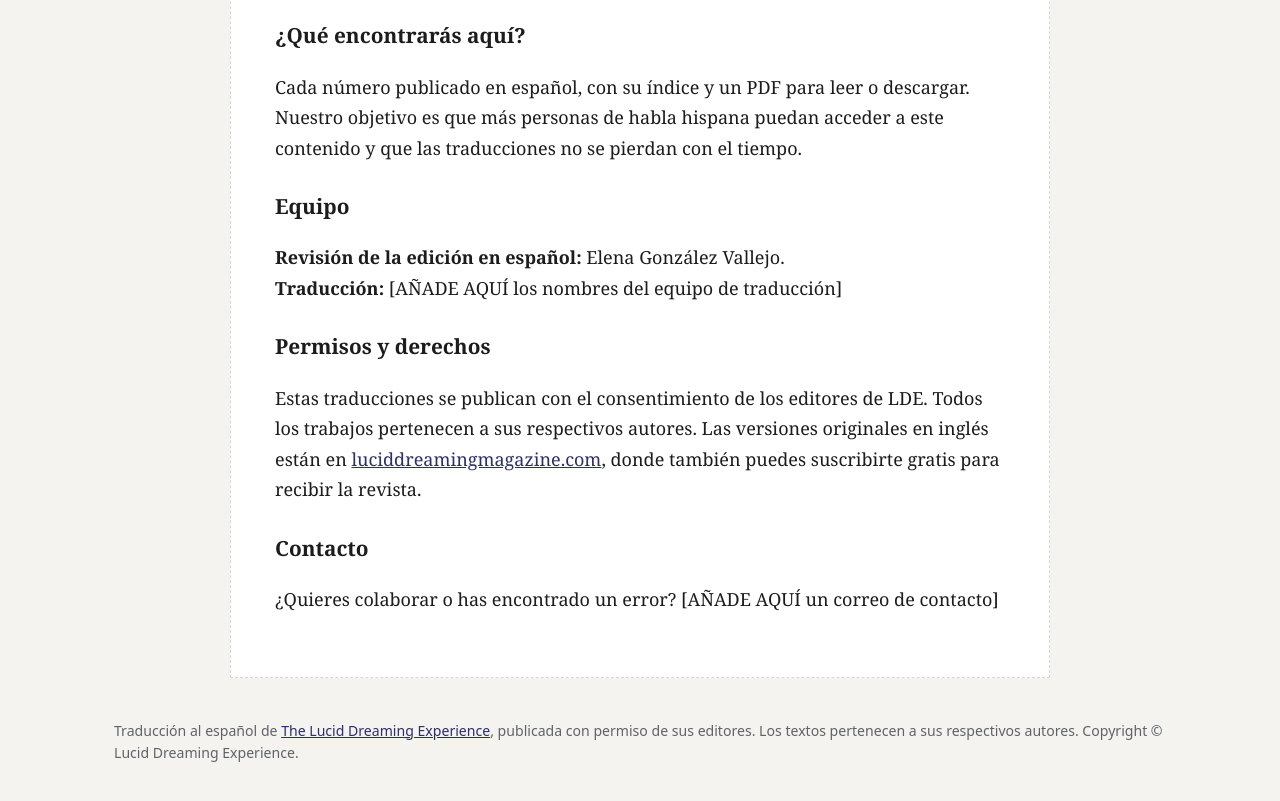
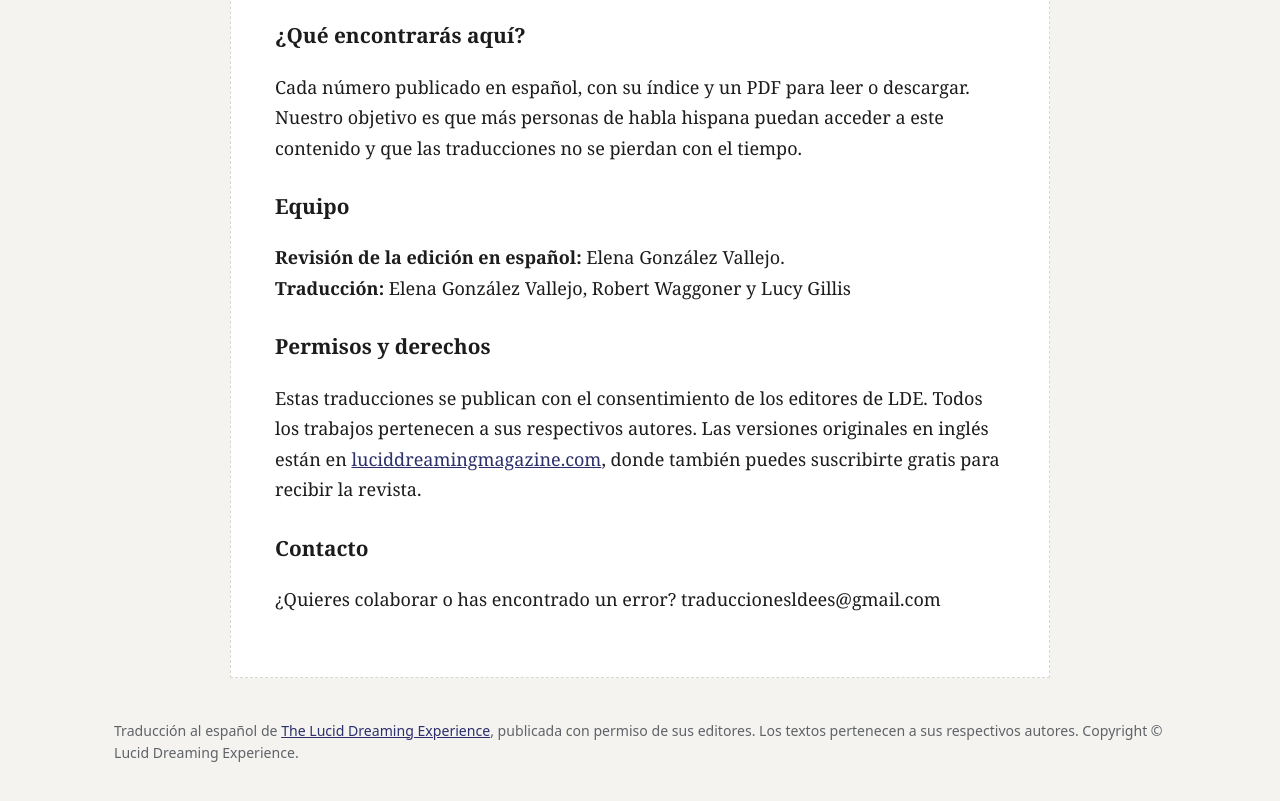
Before and after one commit to lde-es/lde-es.github.io, a plain HTML site: page acerca.html in a window 1280 px wide. Shown: the part 499-1300 px from the top of the page. Drawn offline with Linux system fonts and the light colour scheme.

Commit message:
Update acerca.html

```diff
--- a/acerca.html
+++ b/acerca.html
@@ -7,9 +7,9 @@
 <h2>¿Qué encontrarás aquí?</h2>
 <p>Cada número publicado en español, con su índice y un PDF para leer o descargar. Nuestro objetivo es que más personas de habla hispana puedan acceder a este contenido y que las traducciones no se pierdan con el tiempo.</p>
 <h2>Equipo</h2>
-<p><b>Revisión de la edición en español:</b> Elena González Vallejo.<br><b>Traducción:</b> [AÑADE AQUÍ los nombres del equipo de traducción]</p>
+<p><b>Revisión de la edición en español:</b> Elena González Vallejo.<br><b>Traducción:</b> Elena González Vallejo, Robert Waggoner y Lucy Gillis </p>
 <h2>Permisos y derechos</h2>
 <p>Estas traducciones se publican con el consentimiento de los editores de LDE. Todos los trabajos pertenecen a sus respectivos autores. Las versiones originales en inglés están en <a href="https://www.luciddreamingmagazine.com/">luciddreamingmagazine.com</a>, donde también puedes suscribirte gratis para recibir la revista.</p>
 <h2>Contacto</h2>
-<p>¿Quieres colaborar o has encontrado un error? [AÑADE AQUÍ un correo de contacto]</p>
+<p>¿Quieres colaborar o has encontrado un error? traduccionesldees@gmail.com</p>
 </section></main><footer><div class="wrap">Traducción al español de <a href="https://www.luciddreamingmagazine.com/">The Lucid Dreaming Experience</a>, publicada con permiso de sus editores. Los textos pertenecen a sus respectivos autores. Copyright © Lucid Dreaming Experience.</div></footer></body></html>
```
